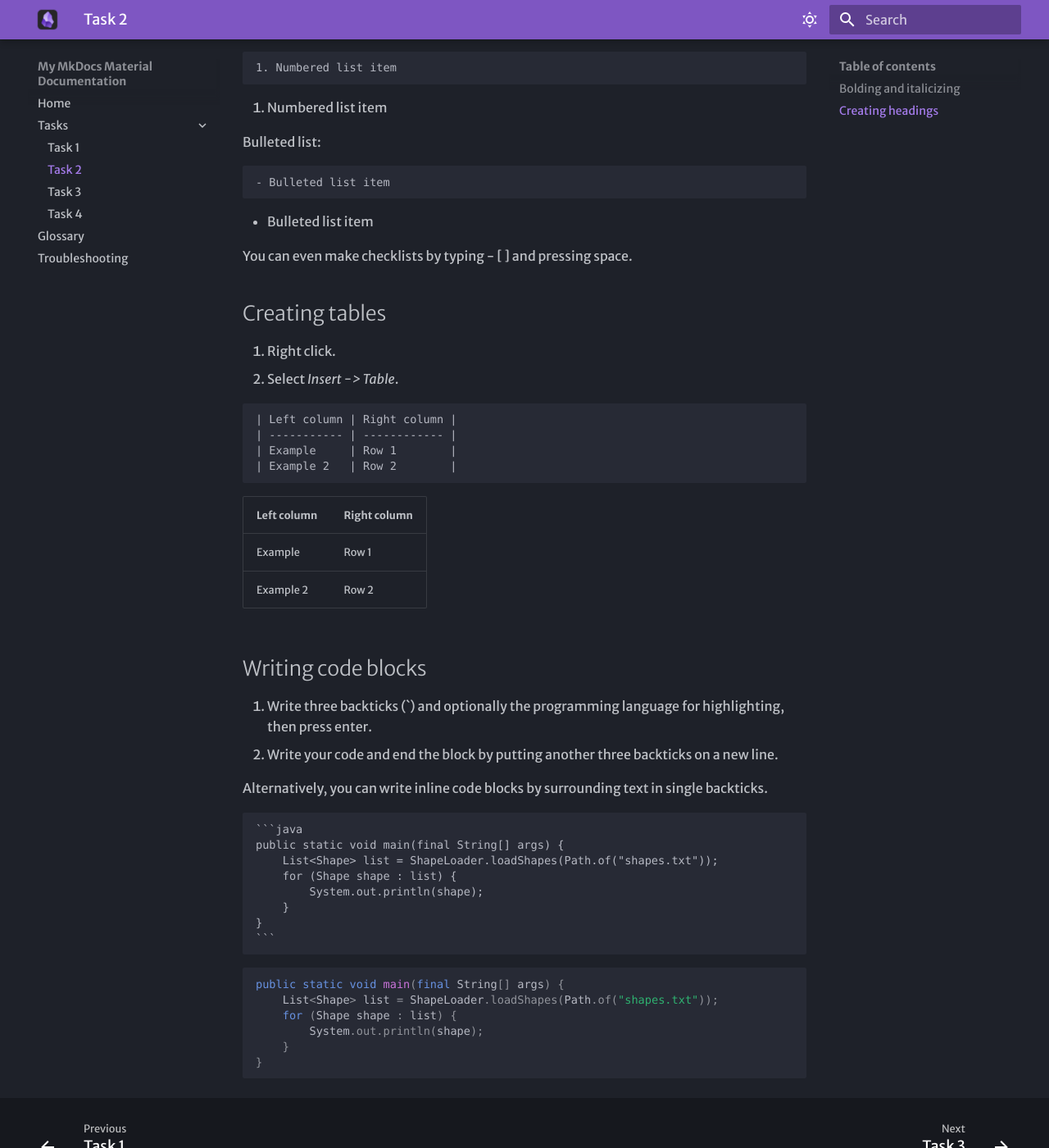
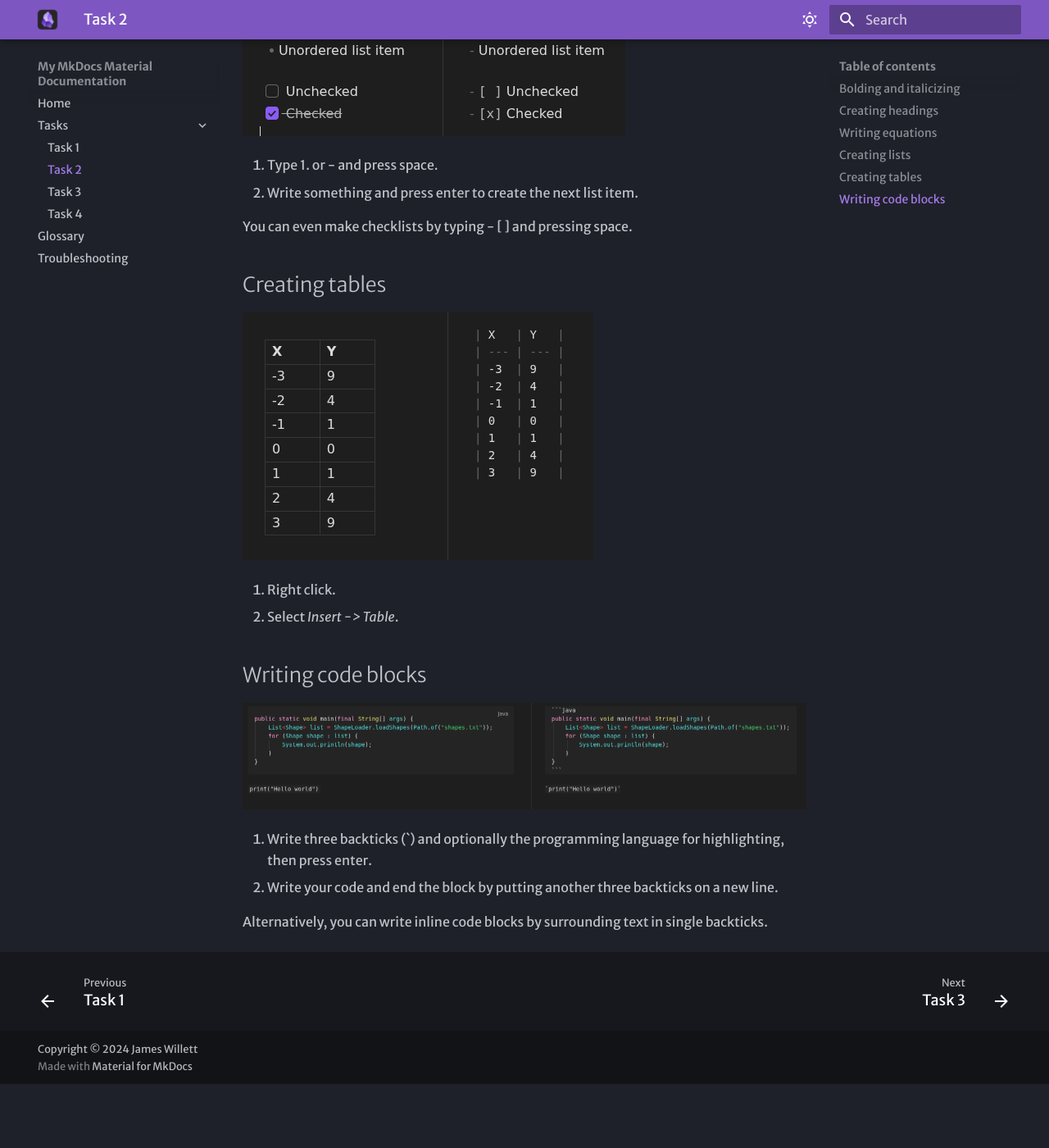
Before and after one commit to AllenLu12/COMP_2216_Obsidian_tutorial, an MkDocs documentation site: the page built from docs/tasks/task2.md, in a window 1280 px wide and 1400 px high, scrolled down 1728 px. Shown: the whole window at 82% size. Built offline with MkDocs 1.6.1 and Material for MkDocs 9.7.7, drawn with Linux system fonts in a browser that asks for light colours; some web fonts are replaced; after the commit the page ends 3050 px from its top, so only the background shows below that; some of the changed text lies outside the part shown.

Commit message:
Add images

`````diff
--- a/docs/tasks/task2.md
+++ b/docs/tasks/task2.md
@@ -4,109 +4,51 @@
 
 ## Bolding and italicizing
 
+![Text surrounded with 1, 2, and 3 asterisks to italicize, bold, and both](../assets/obsidianasterisk.png)
+
 1. Surround your text in 1, 2, or 3 asterisks to italicize, bold, or both. Alternatively, select your text and press Control + B to bold and Control + I to italicize.
-
-| Unformatted  | Formatted  |
-| ------------ | ---------- |
-| `*Italic*`   |  *Italic*  |
-| `**Bold**`   |  **Bold**  |
-| `***Both***` | ***Both*** |
 
 ## Creating headings
 
 Obsidian allows you to create headings using hashtags.
 
+![6 headings with incrementing amounts of hashtags](../assets/obsidianheadings.png)
+
 1. Type the hashtag symbol (\#) and press space, use more hashtags for a smaller heading.
 2. Type your heading.
-
-```
-# Heading 1
-## Heading 2
-### Heading 3
-```
-
-# Heading 1
-## Heading 2
-### Heading 3
 
 ## Writing equations
 
 Obsidian uses MathJax to interpret LaTeX equations, which allows for writing complex math equations.
 
-1. Surround an equation in dollar sign symbols (\$) to create a math equation, use two dollar sign symbols instead to make it render on a new line.
+![LaTeX math equations](../assets/obsidianmath.png)
+
+1. Surround an equation in dollar sign symbols (\$) to create a math equation, or use two dollar sign symbols instead to make it render on a new line.
 2. Write any formula (complex formulas will need to use advanced statements, refer to [MathJax Cheat Sheet for Mathematical Notation](https://jojozhuang.github.io/tutorial/mathjax-cheat-sheet-for-mathematical-notation/).)
-
-Inline: $2x+3$ `$2x+3$`
-
-$$2x+3$$
-
-```
-$$2x+3$$
-```
 
 ## Creating lists
 
 Obsidian allows you to write lists in markdown.
 
+![Obsidian's ordered, unordered, and check lists](../assets/obsidianlists.png)
+
 1. Type 1. or - and press space.
 2. Write something and press enter to create the next list item.
-
-Numbered list:
-```
-1. Numbered list item
-```
-
-1. Numbered list item
-
-Bulleted list:
-```
-- Bulleted list item
-```
-
-- Bulleted list item
 
 You can even make checklists by typing - [ ] and pressing space.
 
 ## Creating tables
 
+![Obsidian table](../assets/obsidiantable.png)
+
 1. Right click.
 2. Select *Insert -> Table*.
 
-```
-| Left column | Right column |
-| ----------- | ------------ |
-| Example     | Row 1        |
-| Example 2   | Row 2        |
-```
+## Writing code blocks
 
-| Left column | Right column |
-| ----------- | ------------ |
-| Example     | Row 1        |
-| Example 2   | Row 2        |
-
-## Writing code blocks
+![Obsidian table](../assets/obsidiancodeblock.png)
 
 1. Write three backticks (`) and optionally the programming language for highlighting, then press enter.
 2. Write your code and end the block by putting another three backticks on a new line.
 
 Alternatively, you can write inline code blocks by surrounding text in single backticks.
-
-````
-```java
-public static void main(final String[] args) {
-    List<Shape> list = ShapeLoader.loadShapes(Path.of("shapes.txt"));
-    for (Shape shape : list) {
-        System.out.println(shape);
-    }
-}
-```
-````
-
-```java
-public static void main(final String[] args) {
-    List<Shape> list = ShapeLoader.loadShapes(Path.of("shapes.txt"));
-    for (Shape shape : list) {
-        System.out.println(shape);
-    }
-}
-```
`````
Also changed, not shown: docs/tasks/task1.md (+26 -18 lines), docs/assets/obsidianasterisk.png (added), docs/assets/obsidiancodeblock.png (added), docs/assets/obsidianfirststart.png (added), docs/assets/obsidianheadings.png (added), docs/assets/obsidianlink.png (added), docs/assets/obsidianlists.png (added), docs/assets/obsidianliveedit.png (added), docs/assets/obsidianmath.png (added), docs/assets/obsidiannewfolder.png (added), docs/assets/obsidiannewnote.png (added), docs/assets/obsidiansettings.png (added), docs/assets/obsidiantable.png (added).
